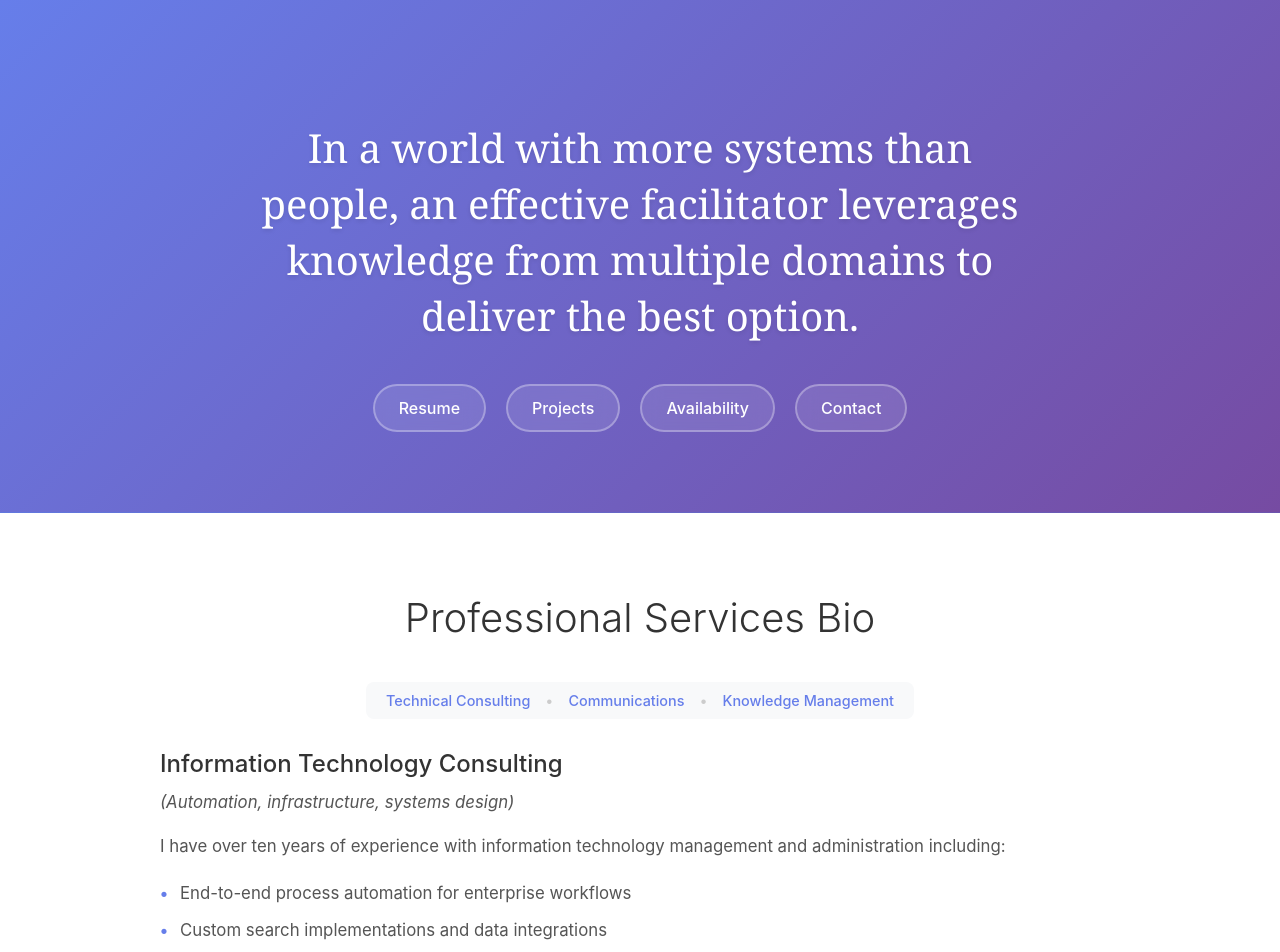
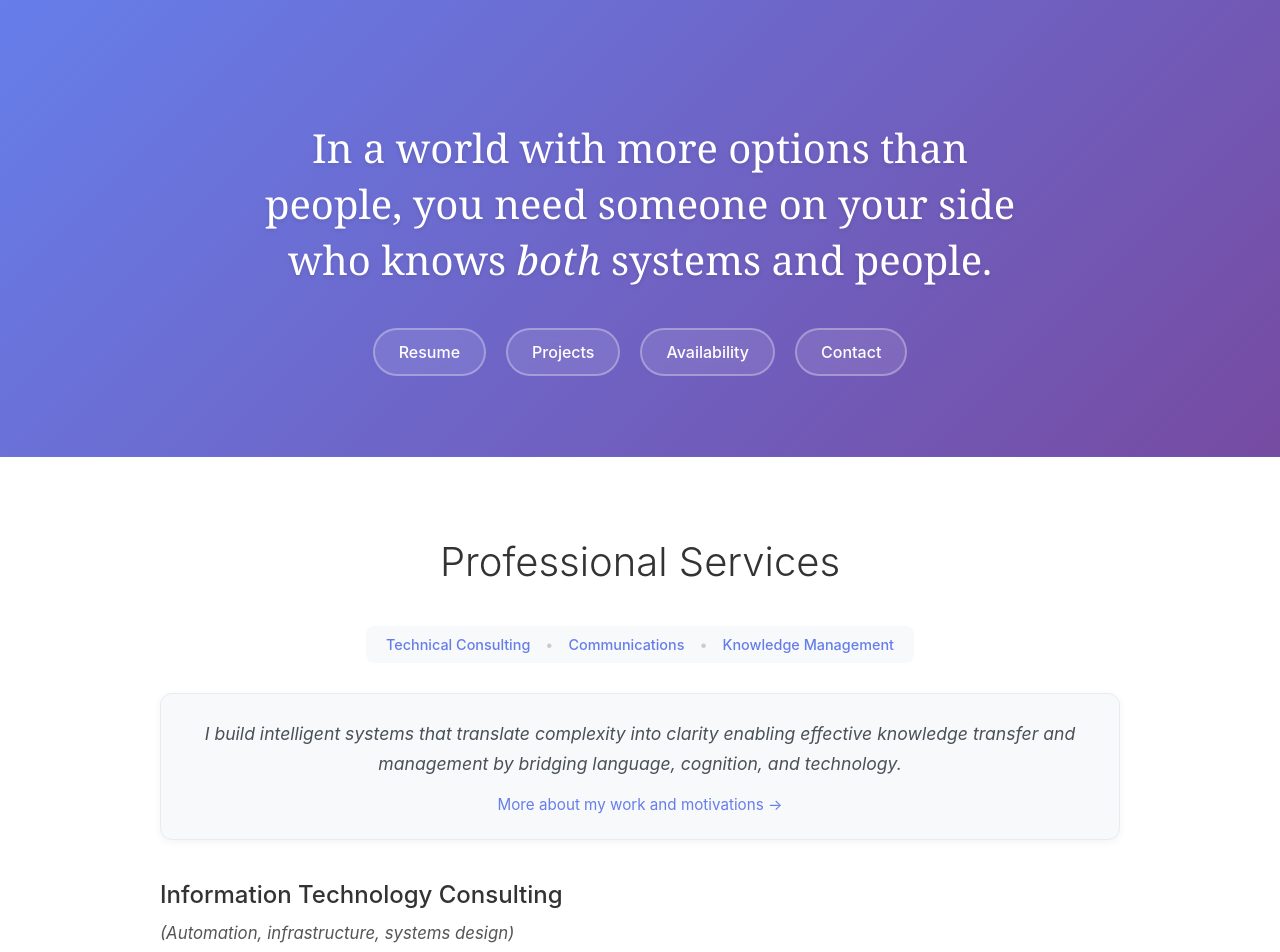
Before and after one commit to codectified/mindroots, a React (Create React App) app: page / in a window 1280 px wide. Shown: the top 952 px of the page. Built offline with nearby package versions, Linux system fonts and the light colour scheme; no server answers.

Commit message:
profile tweaks

```diff
--- a/src/components/staticPages/ProfilePage.js
+++ b/src/components/staticPages/ProfilePage.js
@@ -34,7 +34,7 @@ const ProfilePage = () => {
       <section className="hero-section">
         <div className="hero-content">
           <h1 className="mission-statement">
-            In a world with more systems than people, an effective facilitator leverages knowledge from multiple domains to deliver the best option.
+            In a world with more options than people, you need someone on your side who knows <em>both</em> systems and people.
           </h1>
           <nav className="hero-navigation" style={{ display: 'flex', justifyContent: 'center', flexWrap: 'wrap', gap: '20px' }}>
             <a href="#resume" className="nav-link">Resume</a>
@@ -48,7 +48,7 @@ const ProfilePage = () => {
       {/* Professional Services Bio Section */}
       <section id="bio" className="bio-section">
         <div className="section-container">
-          <h2>Professional Services Bio</h2>
+          <h2>Professional Services</h2>
 
           {/* Bio Section Index */}
           <nav style={{ marginBottom: '30px', display: 'flex', justifyContent: 'center', width: '100%' }}>
@@ -60,6 +60,47 @@ const ProfilePage = () => {
               <a href="#knowledge-architecture" style={{ color: '#667eea', textDecoration: 'none', fontWeight: '500', whiteSpace: 'nowrap' }}>Knowledge Management</a>
             </div>
           </nav>
+
+          {/* About Me Section */}
+          <div style={{
+            backgroundColor: '#f8f9fa',
+            borderRadius: '12px',
+            padding: '25px 30px',
+            marginBottom: '40px',
+            border: '1px solid #e9ecef',
+            boxShadow: '0 2px 8px rgba(0,0,0,0.05)'
+          }}>
+            <p style={{
+              fontSize: '1.1rem',
+              lineHeight: '1.7',
+              color: '#495057',
+              margin: '0 0 15px 0',
+              textAlign: 'center',
+              fontStyle: 'italic'
+            }}>
+              I build intelligent systems that translate complexity into clarity enabling effective knowledge transfer and management
+              by bridging language, cognition, and technology.
+            </p>
+            <div style={{ textAlign: 'center' }}>
+              <button
+                className="bio-link"
+                style={{
+                  border: 'none',
+                  background: 'none',
+                  padding: 0,
+                  color: '#667eea',
+                  cursor: 'pointer',
+                  textDecoration: 'none',
+                  fontWeight: 'normal',
+                  fontSize: '0.95em',
+                  fontFamily: 'inherit'
+                }}
+                onClick={() => showArticle('/theoption.life/articles/about-my-work.md', 'About My Work and Motivations')}
+              >
+                More about my work and motivations →
+              </button>
+            </div>
+          </div>
 
           {/* Information Technology Consulting */}
           <div id="it-consulting" className="bio-subsection">
```
Also changed, not shown: public/theoption.life/articles/about-my-work.md (added, +9 -0 lines).
